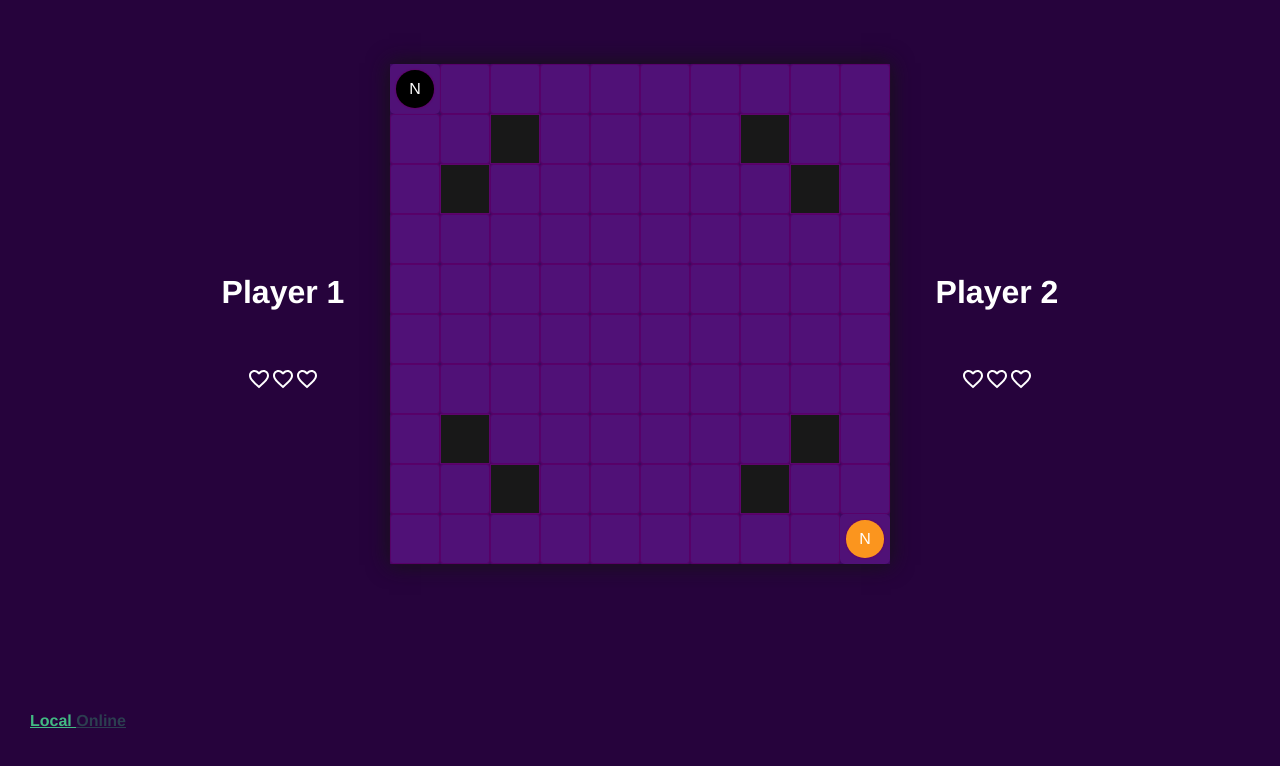
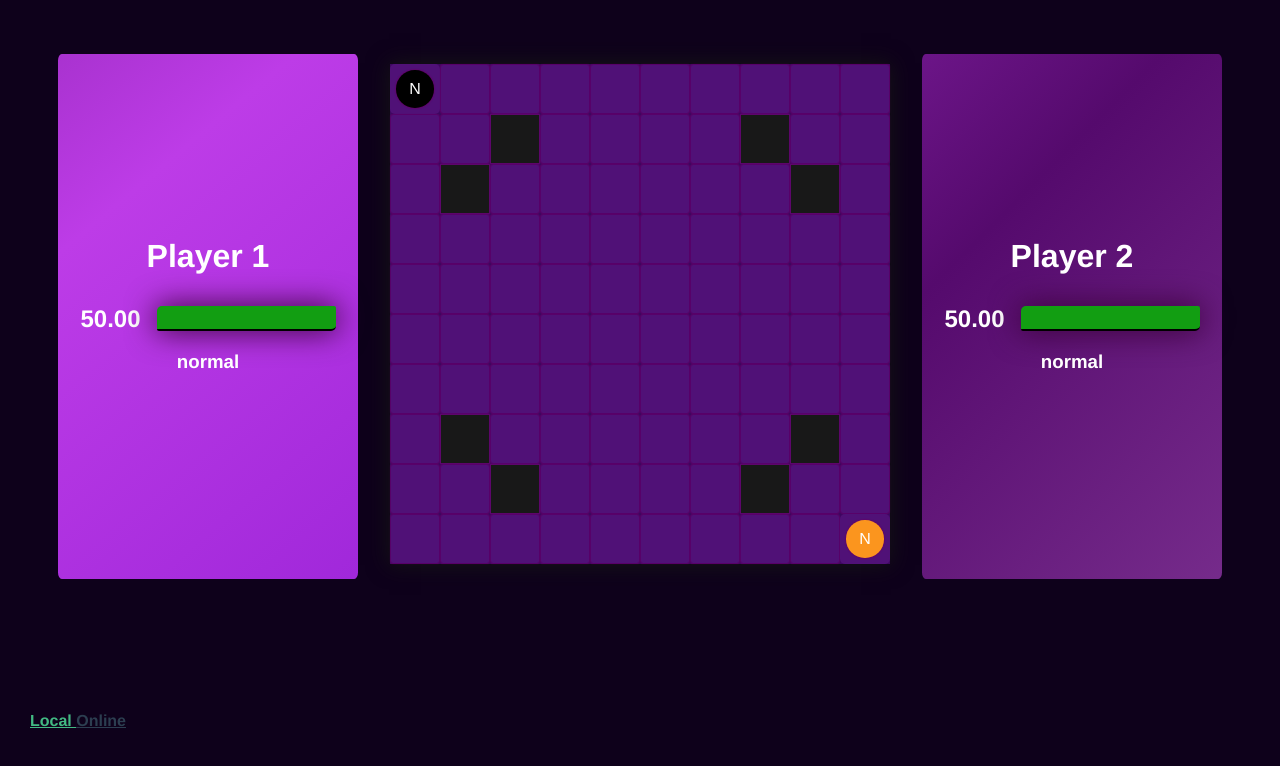
Before and after one commit to D4YonSoundcloud/SSR2099-Client, a Vue app: page /#/ in a window 1280 px wide. Shown: the top 766 px of the page. Built offline with nearby package versions, Linux system fonts and the light colour scheme.

Commit message:
better health and damage management

```diff
--- a/package.json
+++ b/package.json
@@ -8,6 +8,7 @@
   },
   "dependencies": {
     "core-js": "^3.6.5",
+    "d3-scale": "^3.3.0",
     "logrocket": "^1.2.0",
     "socket.io": "^4.1.1",
     "socket.io-client": "^4.1.1",
--- a/src/components/Board.vue
+++ b/src/components/Board.vue
@@ -1,6 +1,6 @@
 <template>
     <div class="board-container" :style="boardContainerStyle">
-        <PlayerUI :enemy="false" :multiplayer="false"></PlayerUI>
+        <PlayerUI :enemy="false" :multiplayer="false" :playerStatus="playerStatus"></PlayerUI>
         <div class="board" :style="boardStyle">
             <BoardPiece :pieceIndex="index"  v-for="(piece, index) in boardState" :key="index"
                         :state="piece" :playerIndex="index === playerIndex ? playerIndex : undefined"
@@ -9,14 +9,14 @@
                         :pieceHeight="boardPieceHeightAndWidth">
             </BoardPiece>
             <h1 v-if="gameOver === true" style="margin-top: 16px">
-                <mark style="padding: 4px">Game Over!</mark>
+                Game Over!
                 {{playerLivesStore < 1 ? 'Player 2' : 'Player 1'}}
                 <mark style="padding: 4px">won</mark>,
                 and {{playerLivesStore < 1 ? 'Player 1' : 'Player 2' }}
                 <mark style="padding: 4px">lost</mark>
             </h1>
         </div>
-        <PlayerUI :enemy="true" :multiplayer="false"></PlayerUI>
+        <PlayerUI :enemy="true" :multiplayer="false" :enemyStatus="enemyStatus"></PlayerUI>
     </div>
 </template>
 
@@ -25,6 +25,7 @@
     import Vue from 'vue'
     import BoardPiece from "./BoardPiece";
     import PlayerUI from "./PlayerUI";
+    import * as d3 from 'd3-scale'
 	export default {
 		name: "Board",
         components:{BoardPiece, PlayerUI},
@@ -51,11 +52,17 @@
                 playerStatus: 'normal',
                 playerAttackTiles:[],
 				playerAttackTempTilesState:[],
+                playerChargeTimeStart: 0,
+                playerChargeTimeEnd: 0,
+                playerAttackDamage: 0,
                 enemyIndex: 99,
                 enemyState: 100,
 				enemyStatus: 'normal',
 				enemyAttackTiles:[],
 				enemyAttackTempTilesState:[],
+				enemyChargeTimeStart: 0,
+				enemyChargeTimeEnd: 0,
+                enemyAttackDamage: 0,
 				boardWidth: 500,
                 boardHeight: 500,
                 keyCodes:{
@@ -89,6 +96,7 @@
                     'fire': 'dry',
                     'dry': 'wet',
                 },
+                chargeScale: d3.scaleLinear().domain([50,1000]).range([5,20]).clamp(true),
             }
         },
         computed:{
@@ -103,7 +111,9 @@
                     display: 'flex',
                     justifyContent: 'center',
                     alignContent: 'center',
-                    backgroundColor: 'rgb(38, 3, 60)',
+                    backgroundColor: 'rgb(14 1 27)',
+                    minWidth: 1175 + 'px',
+                    color: 'white',
                 }
             },
             boardStyle(){
@@ -137,8 +147,25 @@
         },
         methods:{
 		    handleKeyDownEvent(e) {
-		    	if(this.playerStatus === 'attacking' || this.playerStatus === 'charging') return console.log('you are on cooldown!')
-		    	if(this.enemyStatus === 'attacking' || this.enemyStatus === 'charging') return console.log('you are on cooldown!')
+		    	if(this.playerStatus === 'attacking' || this.playerStatus === 'charging') {
+
+				    this.playerChargeTimeEnd = e.timeStamp;
+				    let difference = this.playerChargeTimeEnd - this.playerChargeTimeStart
+                    this.playerAttackDamage = this.chargeScale(difference);
+				    console.log(this.playerChargeTimeStart, this.playerChargeTimeEnd, difference, this.chargeScale(difference))
+
+				    return this.handleAttack(e, false, this.playerAttackDamage);
+
+                }
+		    	if(this.enemyStatus === 'attacking' || this.enemyStatus === 'charging') {
+
+				    this.enemyChargeTimeEnd = e.timeStamp;
+				    let difference = this.enemyChargeTimeEnd - this.enemyChargeTimeStart
+                    this.enemyAttackDamage = this.chargeScale(difference);
+				    console.log(this.enemyChargeTimeStart, this.enemyChargeTimeEnd, difference, this.chargeScale(difference))
+
+				    return this.handleAttack(e, true, this.enemyAttackDamage);
+			    }
 
 		    	if(this.keyCodes[e.keyCode] === 'right') {
 		    		console.log('right')
@@ -154,25 +181,24 @@
 				    return this.handleDownKey(this.playerKeyCodes.includes(e.keyCode) ? this.playerIndex : this.enemyIndex, e.keyCode)
 			    }
 		    },
-            handleAttack(e, enemy){
+            handleAttack(e, enemy, damageAmount){
 		    	console.log('this is an enemy attacking', enemy)
 	            if(this.playerStatus === 'attacking' && enemy === false) return console.log('you are already attacking')
 	            if(this.enemyStatus === 'attacking' && enemy === true) return console.log('you are already attacking')
 
 		        if(this.keyCodes[e.keyCode] === 'right' || this.keyCodes[e.keyCode] === 'left') {
-		        	return this.handleHorizontalAttack(enemy ? this.enemyIndex : this.playerIndex, enemy)
+		        	return this.handleHorizontalAttack(enemy ? this.enemyIndex : this.playerIndex, enemy, damageAmount)
                 } else if (this.keyCodes[e.keyCode] === 'up' || this.keyCodes[e.keyCode] === 'down') {
-		        	return this.handleVerticalAttack(enemy ? this.enemyIndex : this.playerIndex, enemy);
+		        	return this.handleVerticalAttack(enemy ? this.enemyIndex : this.playerIndex, enemy, damageAmount);
                 }
             },
-            handleHorizontalAttack(currentPlayerIndex, enemy){
+            handleHorizontalAttack(currentPlayerIndex, enemy, damageAmount){
 		    	let numToSubtract = currentPlayerIndex % 10
                 let numToAdd = this.rowCount - numToSubtract
 
                 enemy ? this.enemyStatus = 'attacking' : this.playerStatus = 'attacking';
 
-		    	this.findAttackTiles(numToSubtract, numToAdd, currentPlayerIndex, enemy).then(() => {
-				    console.log(performance.now());
+		    	this.findAttackTiles(numToSubtract, numToAdd, currentPlayerIndex, enemy, damageAmount).then(() => {
 		    		this.assignAttackTiles('horizontal',enemy).then(() => {
 		    			console.log('attack is on cooldown', performance.now())
 					    this.attackCoolDown(enemy);
@@ -181,13 +207,13 @@
 		    	    console.log('this is a horizontal attack', numToSubtract, numToAdd, this.playerIndex)
                 });
             },
-            handleVerticalAttack(currentPlayerIndex, enemy){
+            handleVerticalAttack(currentPlayerIndex, enemy, damageAmount){
 	            let trackingNumDownward = currentPlayerIndex - 10;
 	            let trackingNumUpward = currentPlayerIndex + 10;
 
 	            enemy ? this.enemyStatus = 'attacking' : this.playerStatus = 'attacking';
 
-	            this.findAttackTilesVertical(trackingNumDownward, trackingNumUpward, enemy).then(() => {
+	            this.findAttackTilesVertical(trackingNumDownward, trackingNumUpward, enemy, damageAmount).then(() => {
                     this.assignAttackTiles('vertical', enemy).then(() => {
 	                    this.attackCoolDown(enemy)
                     })
@@ -339,7 +365,7 @@
                     })
                 }, 250)
             },
-            async findAttackTiles(numToSubtract, numToAdd, currentPlayerIndex, enemy){
+            async findAttackTiles(numToSubtract, numToAdd, currentPlayerIndex, enemy, damageAmount){
 		    	let subtractTileIndex = currentPlayerIndex
                 let addTileIndex = currentPlayerIndex - 1;
 		    	let tempTiles = enemy ? 'enemyAttackTempTilesState' : 'playerAttackTempTilesState'
@@ -355,7 +381,7 @@
 		    			if(this.boardState[subtractTileIndex === 10] || this.boardState[subtractTileIndex] === 11){
 						    this[tempTiles].push(0)
                         } else if (this.boardState[subtractTileIndex] === 1 || this.boardState[subtractTileIndex] === 100) {
-                            this.handleLivesAmount(livesAmountDispatchString, livesAmountString)
+                            this.handleLivesAmount(livesAmountDispatchString, livesAmountString, damageAmount)
                             continue;
                         } else {
 						    this[tempTiles].push(this.boardState[subtractTileIndex])
@@ -371,7 +397,7 @@
 					    if(this.boardState[addTileIndex] === 10 || this.boardState[addTileIndex] === 11){
 						    this[tempTiles].push(0)
 					    } else if (this.boardState[addTileIndex] === 1 || this.boardState[addTileIndex] === 100) {
-                            this.handleLivesAmount(livesAmountDispatchString, livesAmountString)
+                            this.handleLivesAmount(livesAmountDispatchString, livesAmountString, damageAmount)
                             continue;
                         } else {
 						    this[tempTiles].push(this.boardState[addTileIndex])
@@ -380,7 +406,7 @@
                     }
                 }
             },
-            async findAttackTilesVertical(numDownward, numUpward, enemy){
+            async findAttackTilesVertical(numDownward, numUpward, enemy, damageAmount){
 	            let tempTiles = enemy ? 'enemyAttackTempTilesState' : 'playerAttackTempTilesState'
 	            let attackTiles = enemy ? 'enemyAttackTiles' : 'playerAttackTiles'
                 let livesAmountDispatchString = enemy ? 'getChangePlayerLives' : 'getChangeEnemyLives'
@@ -393,7 +419,7 @@
 					    this[tempTiles].push(0)
                         this[attackTiles].push(numDownward);
 				    } else if (this.boardState[numDownward] === 1 || this.boardState[numDownward] === 100) {
-                        this.handleLivesAmount(livesAmountDispatchString, livesAmountString)
+                        this.handleLivesAmount(livesAmountDispatchString, livesAmountString, damageAmount)
                     } else {
 					    this[tempTiles].push(this.boardState[numDownward])
                         this[attackTiles].push(numDownward);
@@ -406,7 +432,7 @@
                         this[attackTiles].push(numUpward)
 					    this[tempTiles].push(0)
 				    } else if (this.boardState[numUpward] === 1 || this.boardState[numUpward] === 100) {
-                        this.handleLivesAmount(livesAmountDispatchString, livesAmountString)
+                        this.handleLivesAmount(livesAmountDispatchString, livesAmountString, damageAmount)
                     } else {
 					    this[tempTiles].push(this.boardState[numUpward])
                         this[attackTiles].push(numUpward)
@@ -422,7 +448,7 @@
 	                if(this.boardState[numDownward] === 10 || this.boardState[numDownward] === 11){
 		                this[tempTiles].push(0)
 	                } else if (this.boardState[numDownward] === 1 || this.boardState[numDownward] === 100) {
-                        this.handleLivesAmount(livesAmountDispatchString, livesAmountString)
+                        this.handleLivesAmount(livesAmountDispatchString, livesAmountString, damageAmount)
                         continue;
                     } else {
 		                this[tempTiles].push(this.boardState[numDownward])
@@ -439,7 +465,7 @@
 	                if(this.boardState[numUpward] === 10 || this.boardState[numUpward] === 11){
 		                this[tempTiles].push(0)
 	                } else if (this.boardState[numUpward] === 1 || this.boardState[numUpward] === 100) {
-                        this.handleLivesAmount(livesAmountDispatchString, livesAmountString)
+                        this.handleLivesAmount(livesAmountDispatchString, livesAmountString, damageAmount)
                         continue;
                     } else {
 		                this[tempTiles].push(this.boardState[numUpward])
@@ -458,24 +484,36 @@
             async resetAttackTiles(enemy){
 	            let tempTiles = enemy ? 'enemyAttackTempTilesState' : 'playerAttackTempTilesState'
 	            let attackTiles = enemy ? 'enemyAttackTiles' : 'playerAttackTiles'
+                let damageAmount = enemy ? 'enemyAttackDamage' : 'playerAttackDamage'
 
 	            this[attackTiles].forEach((value, index) => {
 	            	console.log(value, index, this[tempTiles][index])
                     Vue.set(this.boardState, value, this[tempTiles][index])
 	            })
+
+                this[damageAmount] = 0;
+
+	            console.log(this[damageAmount])
             },
-            handleLivesAmount(livesAmountDispatchString, livesAmountString){
-		        this.$store.dispatch(livesAmountDispatchString, this[livesAmountString] - 1)
+            handleLivesAmount(livesAmountDispatchString, livesAmountString, damageAmount){
+		    	console.log(damageAmount);
+		        this.$store.dispatch(livesAmountDispatchString, this[livesAmountString] - damageAmount)
             },
             handleKeyDownEventListener(e){
 	            if(this.gameOver === true) return
-	            if(e.key === 'f' || e.key === 'v') return this.playerStatus = 'charging'
-	            if(e.key === '0') return this.enemyStatus = 'charging'
+	            if(e.key === 'f' || e.key === 'v') {
+	            	this.playerChargeTimeStart = e.timeStamp;
+	            	return this.playerStatus = 'charging'
+	            }
+	            if(e.key === '0') {
+		            this.enemyChargeTimeStart = e.timeStamp;
+	            	return this.enemyStatus = 'charging'
+	            }
 	            return this.handleKeyDownEvent(e);
             },
             handleKeyUpEventListener(e){
 	            if(this.gameOver === true) return
-	            if(this.playerStatus === 'charging') {
+	            if(this.playerStatus === 'charging' && e.key !== 'f' && e.key !== 'v') {
 		            return this.handleAttack(e, false);
 	            } else if (this.enemyStatus === 'charging'){
 		            return this.handleAttack(e, true)
@@ -487,7 +525,7 @@
 			this.boardState[this.enemyIndex] = this.enemyState
 
             window.addEventListener('keydown', this.handleKeyDownEventListener)
-            window.addEventListener('keyup', this.handleKeyUpEventListener)
+            // window.addEventListener('keyup', this.handleKeyUpEventListener)
         },
         beforeDestroy(){
 			console.log('removing the event listeners')
--- a/src/components/BoardPiece.vue
+++ b/src/components/BoardPiece.vue
@@ -112,14 +112,9 @@
                 }
             }
 		},
-        watch:{
-		    state(){
-		    	console.log(this.state, this.pieceIndex)
-            }
-        },
-		created(){
-			console.log(this.state, this.pieceIndex, this.pieceWidth, this.pieceHeight)
-		}
+		// created(){
+		// 	console.log(this.state, this.pieceIndex, this.pieceWidth, this.pieceHeight)
+		// }
 	}
 </script>
 
--- a/src/components/PlayerUI.vue
+++ b/src/components/PlayerUI.vue
@@ -1,17 +1,13 @@
 <template>
-    <div class="main-ui-container" :style="mainContainerStyle">
+    <div :class="enemy ? 'main-ui-container-right' : 'main-ui-container-left'" :style="mainContainerStyle">
         <h1 v-if="multiplayer === true" :style="titleStyle">{{ playerUsername }}</h1>
         <h1 v-else :style="titleStyle">{{ enemy ? 'Player 2' : 'Player 1'}}</h1>
         <div :style="lifeContainerStyle">
-            <svg v-if="livesAmount >= 1" style="width:24px;height:24px" viewBox="0 0 24 24">
-                <path :fill="currentColor" d="M12.1,18.55L12,18.65L11.89,18.55C7.14,14.24 4,11.39 4,8.5C4,6.5 5.5,5 7.5,5C9.04,5 10.54,6 11.07,7.36H12.93C13.46,6 14.96,5 16.5,5C18.5,5 20,6.5 20,8.5C20,11.39 16.86,14.24 12.1,18.55M16.5,3C14.76,3 13.09,3.81 12,5.08C10.91,3.81 9.24,3 7.5,3C4.42,3 2,5.41 2,8.5C2,12.27 5.4,15.36 10.55,20.03L12,21.35L13.45,20.03C18.6,15.36 22,12.27 22,8.5C22,5.41 19.58,3 16.5,3Z" />
-            </svg>
-            <svg v-if="livesAmount >= 2"  style="width:24px;height:24px" viewBox="0 0 24 24">
-                <path :fill="currentColor" d="M12.1,18.55L12,18.65L11.89,18.55C7.14,14.24 4,11.39 4,8.5C4,6.5 5.5,5 7.5,5C9.04,5 10.54,6 11.07,7.36H12.93C13.46,6 14.96,5 16.5,5C18.5,5 20,6.5 20,8.5C20,11.39 16.86,14.24 12.1,18.55M16.5,3C14.76,3 13.09,3.81 12,5.08C10.91,3.81 9.24,3 7.5,3C4.42,3 2,5.41 2,8.5C2,12.27 5.4,15.36 10.55,20.03L12,21.35L13.45,20.03C18.6,15.36 22,12.27 22,8.5C22,5.41 19.58,3 16.5,3Z" />
-            </svg>
-            <svg v-if="livesAmount === 3"  style="width:24px;height:24px" viewBox="0 0 24 24">
-                <path :fill="currentColor" d="M12.1,18.55L12,18.65L11.89,18.55C7.14,14.24 4,11.39 4,8.5C4,6.5 5.5,5 7.5,5C9.04,5 10.54,6 11.07,7.36H12.93C13.46,6 14.96,5 16.5,5C18.5,5 20,6.5 20,8.5C20,11.39 16.86,14.24 12.1,18.55M16.5,3C14.76,3 13.09,3.81 12,5.08C10.91,3.81 9.24,3 7.5,3C4.42,3 2,5.41 2,8.5C2,12.27 5.4,15.36 10.55,20.03L12,21.35L13.45,20.03C18.6,15.36 22,12.27 22,8.5C22,5.41 19.58,3 16.5,3Z" />
-            </svg>
+            <div class="health-bar-container" :style="healthBarContainerStyle">
+                <h2>{{livesAmount > 0 ? livesAmount.toFixed(2) : 0 }}</h2>
+                <div class="health-bar" :style="healthBarStyle"></div>
+            </div>
+            <h3>{{ enemy ? enemyStatus : playerStatus }}</h3>
         </div>
     </div>
 </template>
@@ -19,12 +15,12 @@
 <script>
     export default {
         name: "PlayerUI",
-        props: ['enemy', 'playerUsername', 'multiplayer', 'enemyLives', 'playerLives'],
+        props: ['enemy', 'playerUsername', 'multiplayer', 'enemyLives', 'playerLives', 'playerStatus', 'enemyStatus'],
         computed:{
-            mainContainerStyle(){
+            mainContainerStyle() {
 	            return {
-                    width: 150 + 'px',
-                    height: 600 + 'px',
+		            width: 300 + 'px',
+		            height: 525 + 'px',
 		            display: 'flex',
 		            flexFlow: 'column',
 		            justifyContent: 'center',
@@ -32,6 +28,8 @@
 		            marginRight: this.enemy ? 0 : 32 + 'px',
 		            marginLeft: this.enemy ? 32 + 'px' : 0,
 		            color: 'white',
+		            transform: 'translateY(-10px)',
+                    borderRadius: '1.25%',
 	            }
             },
             titleStyle(){
@@ -45,9 +43,30 @@
                     width: 100 + '%',
                     height: 25 + '%',
                     display: 'flex',
+                    flexFlow: 'column',
+                    justifyContent: 'center',
+                    alignItems: 'center'
+                }
+            },
+            healthBarContainerStyle(){
+	            return {
+		            width: 85 + '%',
+		            height: 50 + '%',
+		            display: 'flex',
 		            flexFlow: 'row',
 		            justifyContent: 'center',
 		            alignItems: 'center'
+	            }
+            },
+            healthBarStyle(){
+                return {
+                	marginLeft: 16 + 'px',
+                	height: 25 + 'px',
+                    backgroundColor: this.healthBarColor,
+                    width: this.livesAmount >= 0 ? ((this.livesAmount/50)*100) + '%' : 0 + '%',
+	                borderBottom: '2px solid #000000',
+	                borderRadius: '5px 2px 5px 2px',
+                    boxShadow: '0 0 30px 1px #3c033c',
                 }
             },
             currentColor(){
@@ -59,7 +78,16 @@
                 } else {
                     return this.enemy ? this.$store.state.enemyLivesStore : this.$store.state.playerLivesStore
                 }
+            },
+            healthBarColor(){
+                if(this.livesAmount <= 50 && this.livesAmount >= 35) {
+                	return '#129e12'
+                } else if (this.livesAmount <= 34.99 && this.livesAmount >= 20) {
+                	return 'yellow'
+                } else {
+                	return 'red'
                 }
+            },
         },
         watch:{
           livesAmount(){
@@ -73,5 +101,30 @@
 </script>
 
 <style scoped>
+    .main-ui-container-left {
+        background: linear-gradient(320deg, #8a18d0, #bd3ce7, #550a6d, #9248a5);
+        background-size: 400% 400%;
+        animation: gradient 10s ease infinite;
+    }
+    .main-ui-container-right{
+        background: linear-gradient(135deg, #8a18d0, #bd3ce7, #550a6d, #9248a5);
+        background-size: 400% 400%;
+        animation: gradient 10s ease infinite;
+    }
 
+    @keyframes gradient {
+        0% {
+            background-position: 0 50%;
+        }
+        25% {
+            background-position: 100% 50%;
+        }
+        75% {
+            background-position: 50% 100%;
+        }
+        100%
+        {
+             background-position: 0 50%;
+        }
+    }
 </style>
--- a/src/store/index.js
+++ b/src/store/index.js
@@ -5,8 +5,8 @@ Vue.use(Vuex)
 
 export default new Vuex.Store({
   state: {
-    playerLivesStore: 3,
-    enemyLivesStore: 3,
+    playerLivesStore: 50,
+    enemyLivesStore: 50,
   },
   mutations: {
     CHANGE_ENEMY_LIVES(state,payload){
```
Also changed, not shown: 1 other file (tests, documents, lock files or other folders). Lines whose indentation alone changed are shown as unchanged.
